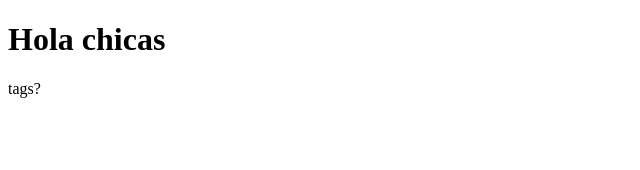
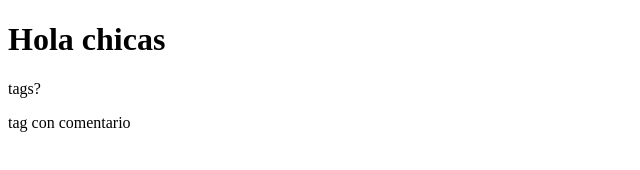
Before and after one commit to Jonhks/git-tags, a plain HTML site: page index.html in a window 1280 px wide. Shown: the whole page, without its empty margins (0-640 px from the left). Drawn offline with Linux system fonts and the light colour scheme.

Commit message:
tag con comentario

```diff
--- a/index.html
+++ b/index.html
@@ -9,5 +9,6 @@
 <body>
     <h1>Hola chicas</h1>
     <p>tags?</p>
+    <p>tag con comentario </p>
 </body>
 </html>
```
